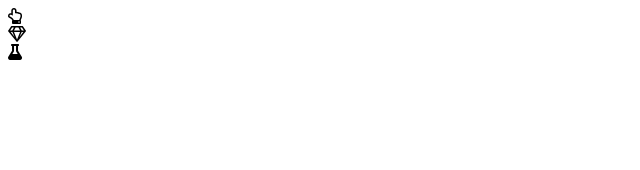
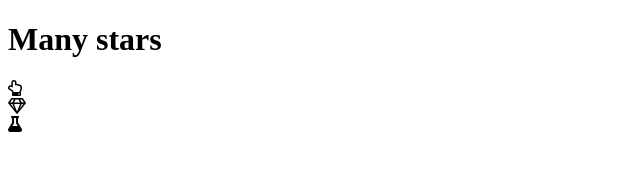
Before and after one commit to Daro201/nauka-gita, a plain HTML site: page index.html in a window 1280 px wide. Shown: the whole page, without its empty margins (0-640 px from the left). Drawn offline with nearby package versions, Linux system fonts and the light colour scheme; files that its build step writes are made by us from their sources.

Commit message:
Add h1 into index.html
Icluded heading first degree into index.html

```diff
--- a/index.html
+++ b/index.html
@@ -9,6 +9,7 @@
 		<link rel="stylesheet" type="text/css" href="style.css">
 	</head>
 	<body>
+		<h1>Many stars</h1>
 		<div class=all>
 			<div class="star8 gold">
 				<i class="far fa-hand-point-up"></i>
```
